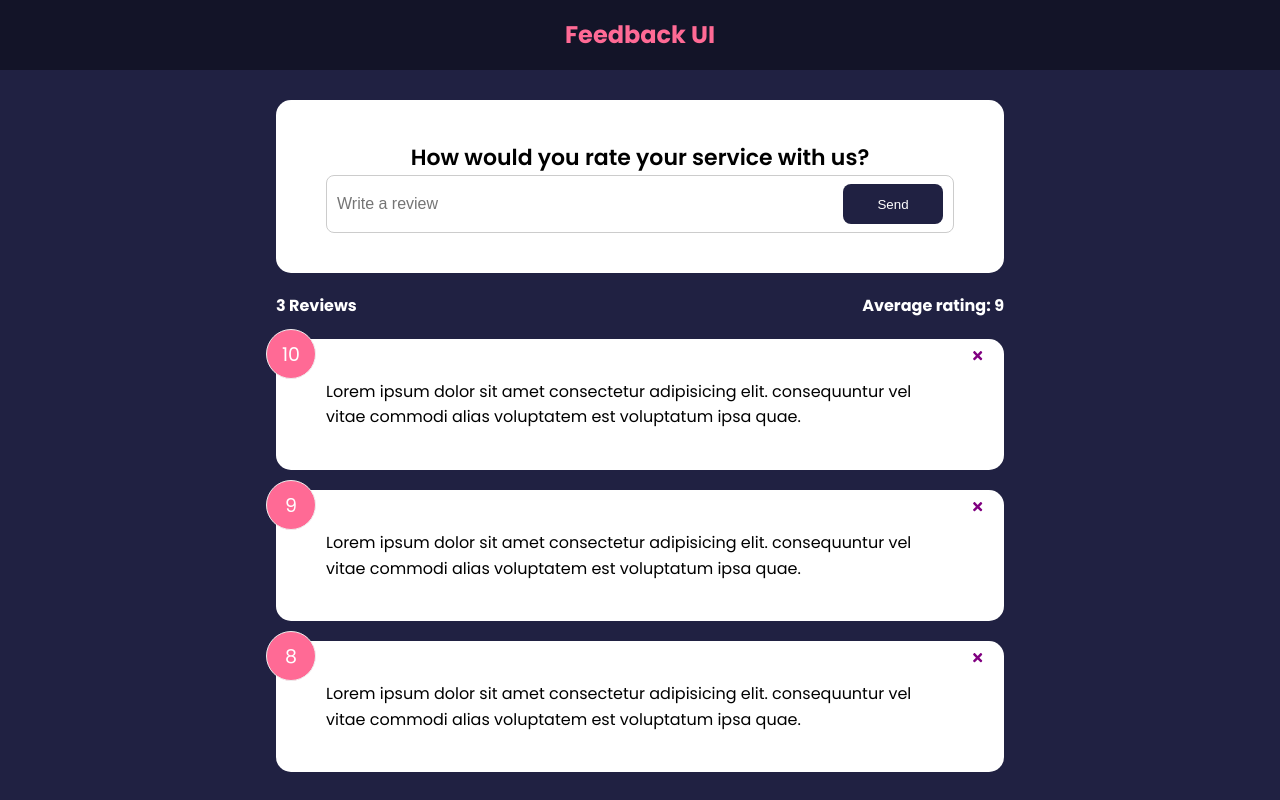
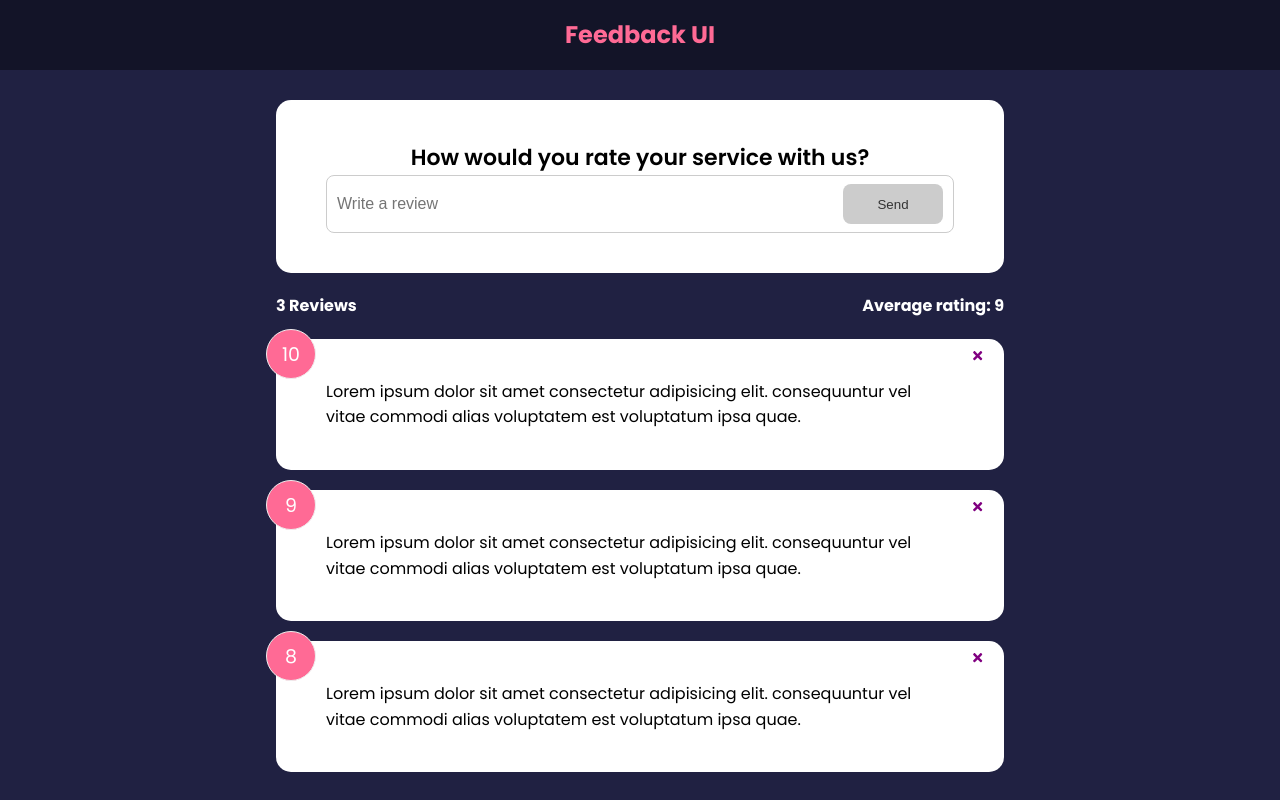
Before and after one commit to AnukulPK/feedback-app, a React (Create React App) app: page / in a window 1280 px wide. Built offline with nearby package versions, Linux system fonts and the light colour scheme.

Commit message:
text validations

```diff
--- a/src/components/FeedbackForm.jsx
+++ b/src/components/FeedbackForm.jsx
@@ -4,8 +4,20 @@
 
 const FeedbackForm = () => {
   const [text, setText] = useState('');
+  const [btnDisabled, setBtnDisabled] = useState(true);
+  const [message, setMessage] = useState('');
 
   const handleTextChange = (event) => {
+    if (text === '') {
+      setBtnDisabled(true);
+      setMessage(null);
+    } else if (text !== '' && text.trim().length <= 10) {
+      setMessage('Text must be atleast 10 characters');
+      setBtnDisabled(false);
+    } else {
+      setMessage(null);
+      setBtnDisabled(false);
+    }
     setText(event.target.value);
   };
   return (
@@ -20,8 +32,11 @@
             placeholder="Write a review"
             value={text}
           />
-          <Button type="submit">Send</Button>
+          <Button type="submit" isDisabled={btnDisabled}>
+            Send
+          </Button>
         </div>
+        {message && <div className="message">{message}</div>}
       </form>
     </Card>
   );
```
